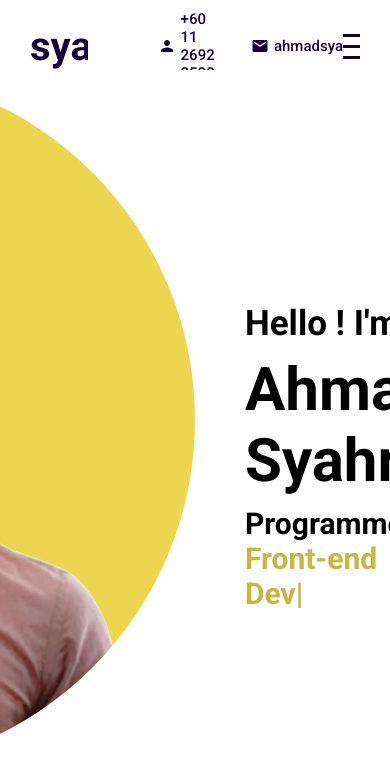
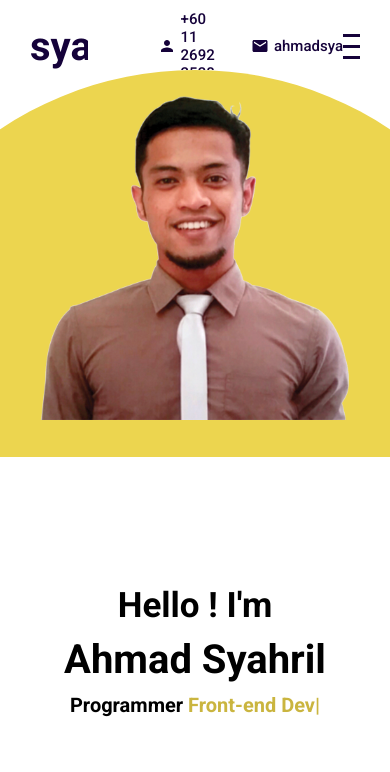
Before and after one commit to ahmadsyahrilam/portfolio-syahril, a React (Create React App) app: page / in a window 390 px wide. Shown: the top 772 px of the page. Built offline with nearby package versions, Linux system fonts and the light colour scheme.

Commit message:
update global.scss mobile, update intro css mobile

```diff
--- a/src/components/Intro/intro.scss
+++ b/src/components/Intro/intro.scss
@@ -1,6 +1,13 @@
+@import "../../global.scss";
+
 .intro{
     background-color: white;
     display: flex;
+
+    @include mobile{
+        flex-direction: column; //vertical
+        align-items: center;
+    }
 
     .left{
         flex: 0.5;
@@ -16,10 +23,18 @@
             align-items: flex-end; //align image to the end of container inside the circle
             justify-content: center;
             float: right;
-        }
 
-        img{
-            height: 90%;
+            @include mobile{
+                align-items: flex-start; //img syahril.png will appear at beginning
+            }
+
+            img{
+                height: 90%;
+
+                @include mobile{
+                    height: 50%;
+                }
+            }
         }
     }
 
@@ -36,15 +51,28 @@
             flex-direction: column; //flex will be vertical
             justify-content: center;
 
+            @include mobile{
+                padding-left: 0;
+                align-items: center;
+            }
+
             h1{
                 font-size: 60px;
                 margin: 10px 0;
+
+                @include mobile{
+                    font-size: 40px;
+                }
             }
             h2{
                 font-size: 35px;
             }
             h3{
                 font-size: 30px;
+
+                @include mobile{
+                    font-size: 20px;
+                }
 
                 span{
                     font-size: inherit;
--- a/src/global.scss
+++ b/src/global.scss
@@ -1,3 +1,11 @@
 //global scss
 
 $mainColor: #15023a;
+
+$width: 768px;
+
+@mixin mobile { //this will be use across the entire file scss. need to import to other file
+    @media (max-width: #{$width}){
+        @content
+    }
+}
```
